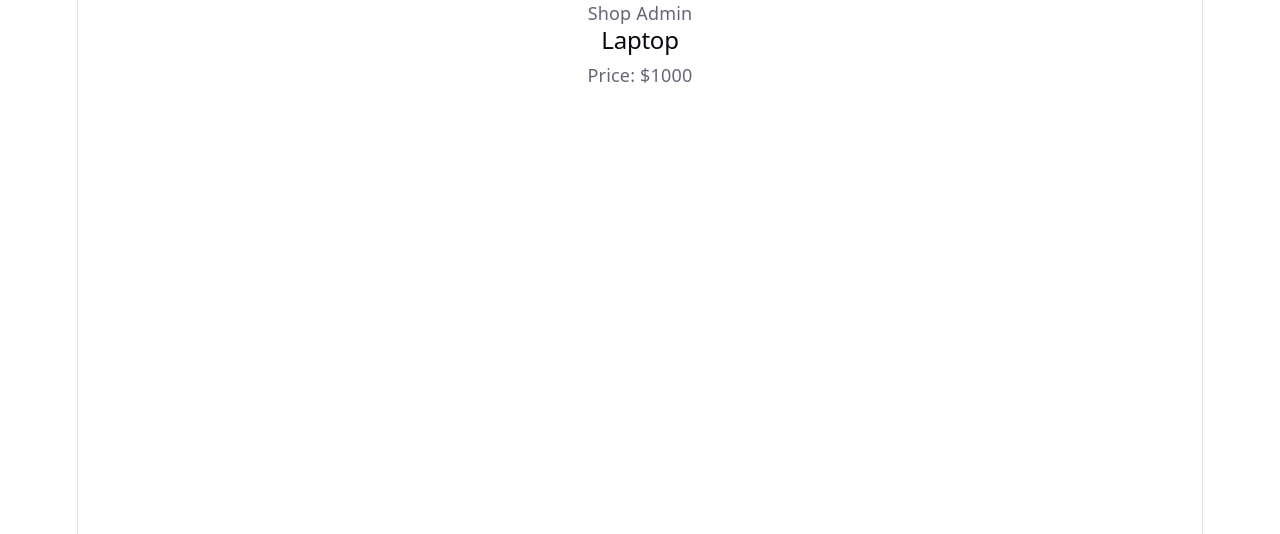
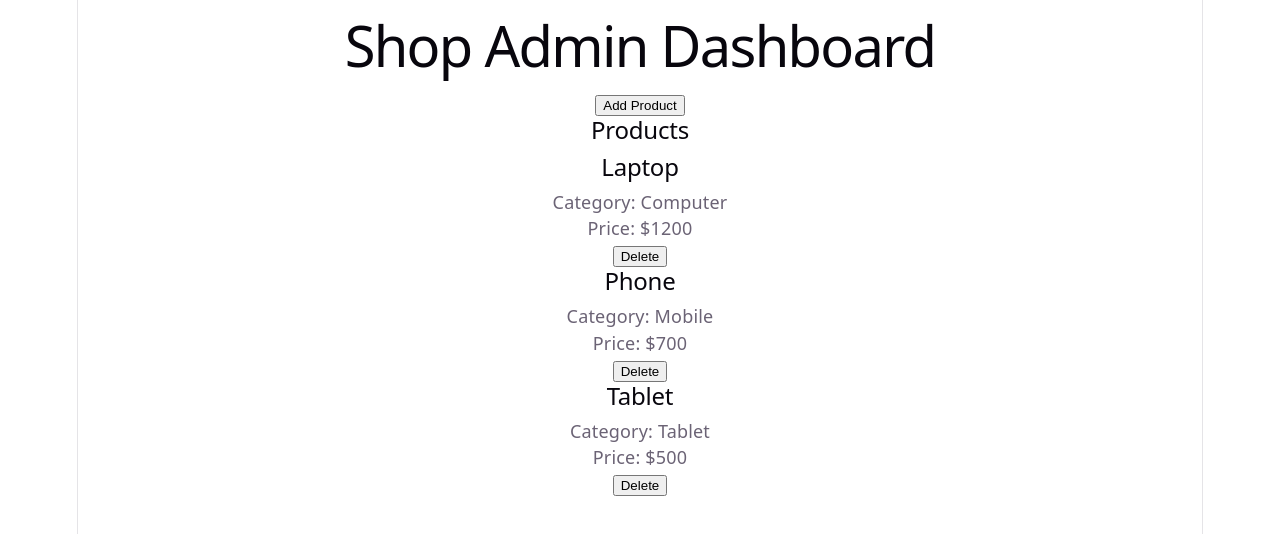
Before and after one commit to mahdiyar1984/react-shop-admin, a React (Vite) app: page / in a window 1280 px wide. Shown: the top 534 px of the page. Built offline with nearby package versions, Linux system fonts and the light colour scheme.

Commit message:
learn state

```diff
--- a/src/App.jsx
+++ b/src/App.jsx
@@ -5,10 +5,70 @@
 
 function App() {
 
+  const [products, setProducts] = useState([
+    {
+      id: 1,
+      name: "Laptop",
+      price: 1200,
+      category: "Computer"
+    },
+    {
+      id: 2,
+      name: "Phone",
+      price: 700,
+      category: "Mobile"
+    },
+    {
+      id: 3,
+      name: "Tablet",
+      price: 500,
+      category: "Tablet"
+    }
+  ]);
+
+  function addProduct() {
+
+    const newProduct = {
+      id: 4,
+      name: "Tablet",
+      price: 500,
+      category: "Tablet"
+    };
+
+    setProducts([
+      ...products,
+      newProduct
+    ]);
+  }
+
+  function deleteProduct(id) {
+    setProducts(
+      products.filter(product => product.id !== id)
+    );
+
+  }
+
   return (
     <>
-      <Navbar />
-      <ProductCard />
+      <div>
+
+        <h1>Shop Admin Dashboard</h1>
+
+        <button onClick={addProduct}>
+          Add Product
+        </button>
+
+        <h2>Products</h2>
+
+        {products.map(product => (
+          <ProductCard
+            key={product.id}
+            product={product}
+            onDelete={deleteProduct}
+          />
+        ))}
+
+      </div>
     </>
   )
 }
--- a/src/components/ProductCard.jsx
+++ b/src/components/ProductCard.jsx
@@ -1,9 +1,17 @@
 
-function ProductCard() {
+function ProductCard({product,onDelete }) {
+
     return (
         <div>
-            <h2>Laptop</h2>
-            <p> Price: $1000</p>
+            <h2>{product.name}</h2>
+
+            <p>Category: {product.category}</p>
+
+            <p>Price: ${product.price}</p>
+
+             <button onClick={() => onDelete(product.id)}>
+                Delete
+            </button>
         </div>
     );
 }
```
